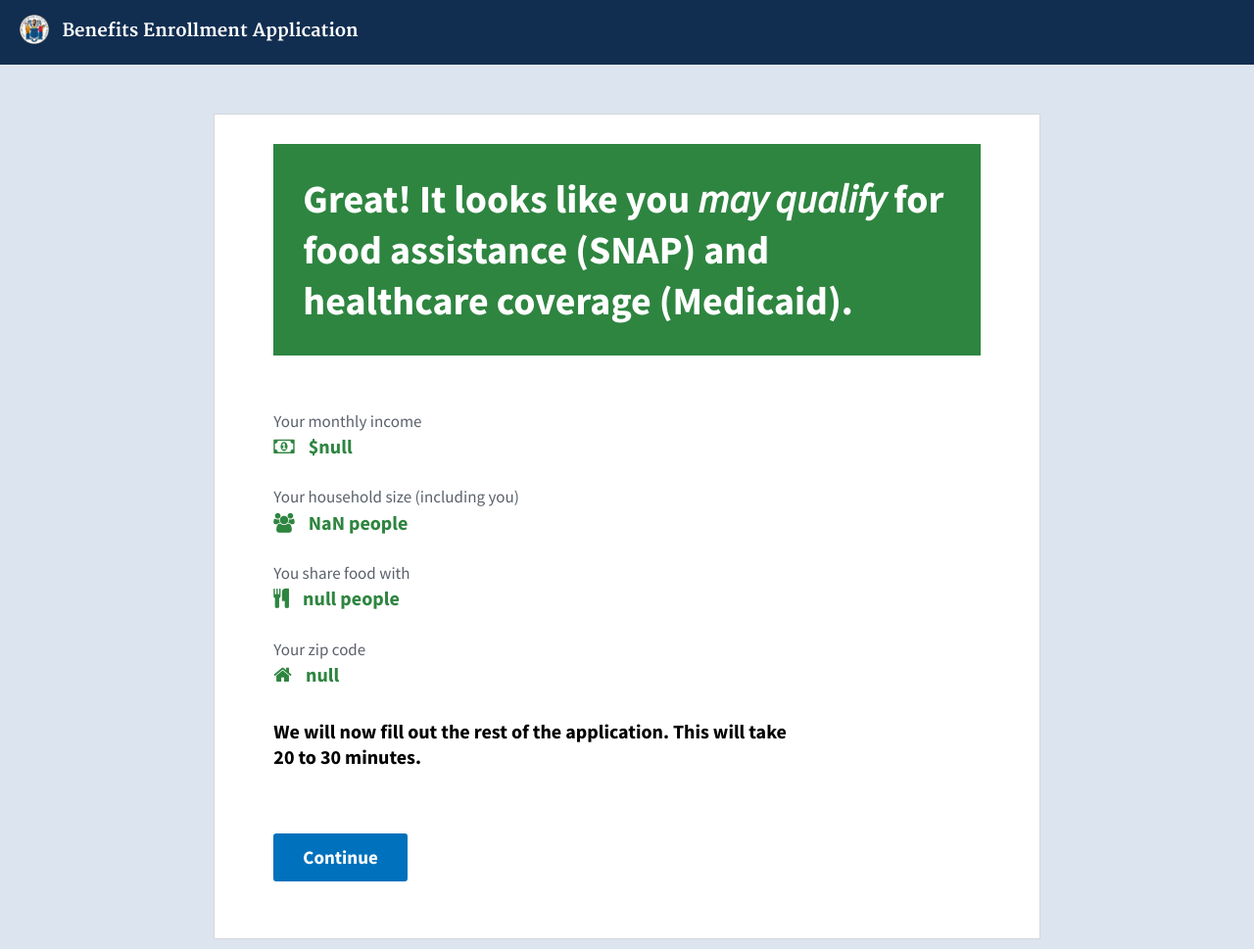
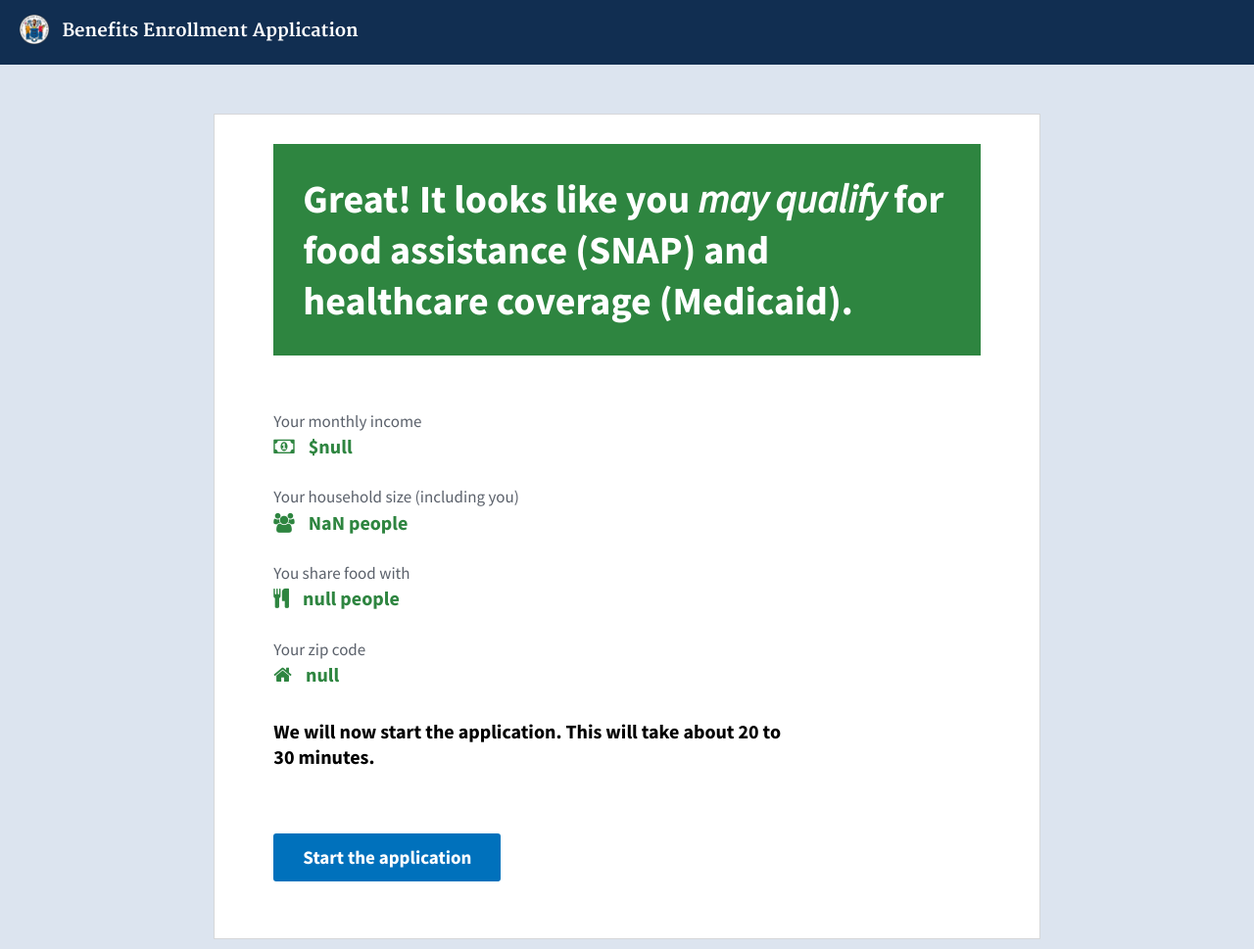
Before and after one commit to usds/benefits-enrollment-prototype, a Jekyll site: the page built from 00-screener/eligible.html, in a window 1280 px wide. Shown: the whole page at 98% size. Built offline with Jekyll 4.4.1, drawn with Linux system fonts in a browser that asks for light colours.

Commit message:
screener results text

```diff
--- a/00-screener/eligible.html
+++ b/00-screener/eligible.html
@@ -2,7 +2,7 @@
 layout: application
 title: Great! It looks like you <em>may qualify</em> for food assistance (SNAP) and healthcare coverage (Medicaid).
 title_style: success
-button_text: Continue
+button_text: Start the application
 ---
 
 
@@ -17,7 +17,7 @@
 	<p class="data-list__text"><i class="fa fa-home data-list__icon" aria-hidden="true"></i> <span id="print-householdZipCode"></span></p>
 </div>
 
-<h3>We will now fill out the rest of the application. This will take 20 to 30 minutes.</h3>
+<h3>We will now start the application. This will take about 20 to 30 minutes.</h3>
 
 <script>
 	$(document).ready(function() {
```
